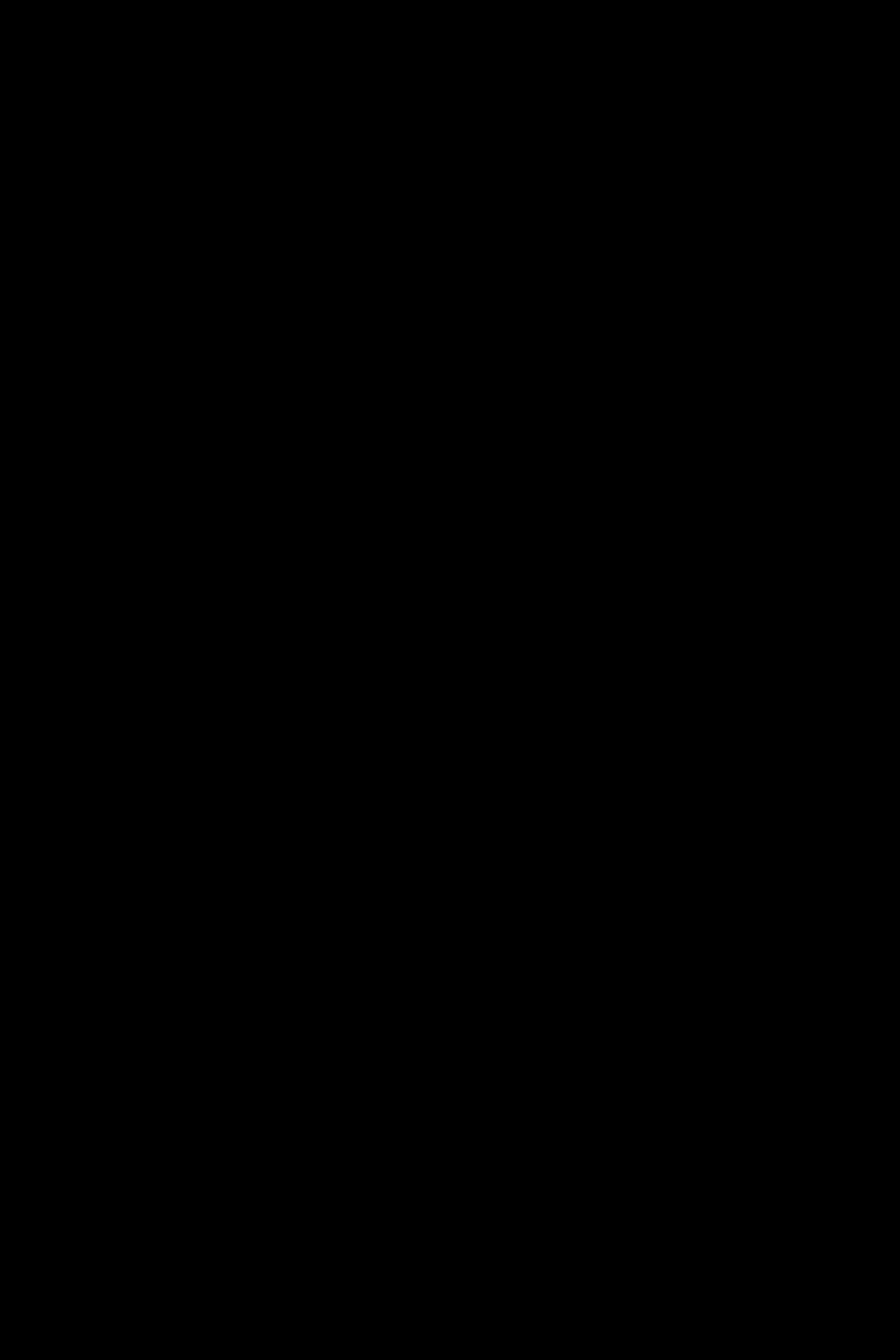
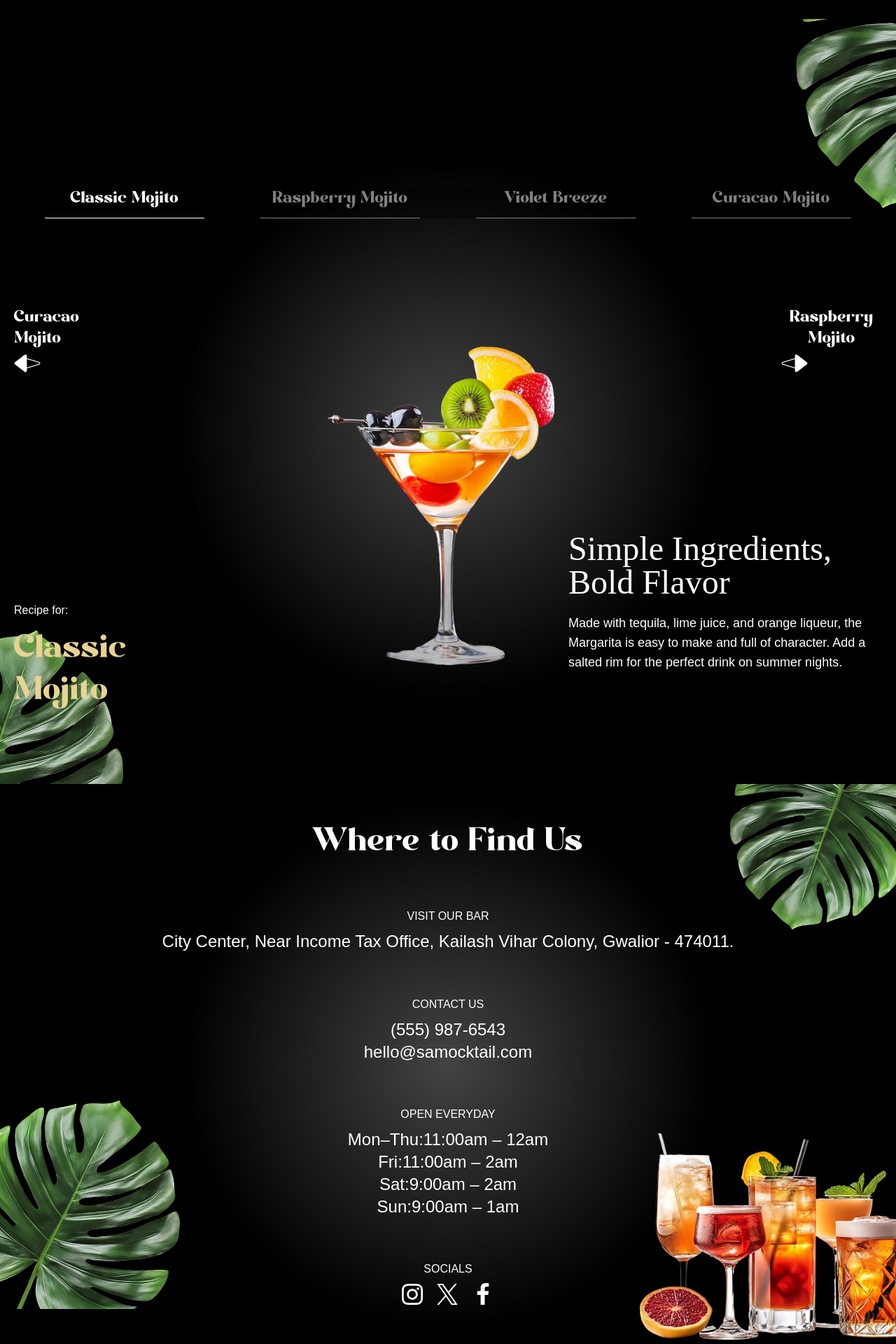
Before and after one commit to SakshamBansal753/Cool-Frontend, a React (Vite) app in the folder cocktail/: page / in a window 1280 px wide. Shown: the part 4009-5929 px from the top of the page at 70% size. Before the commit the page ends 4036 px from the top, so only its background shows below. Built offline with nearby package versions, Linux system fonts and the light colour scheme; a web font is replaced by a local one.

Commit message:
Added footer and Menu section

```diff
--- a/cocktail/src/App.jsx
+++ b/cocktail/src/App.jsx
@@ -6,6 +6,8 @@
 import Cocktails from './components/Cocktails'
 import About from './components/About'
 import Art from './components/Art'
+import Menu from './components/Menu'
+import Footer from './components/Footer'
 gsap.registerPlugin(ScrollTrigger,SplitText) //make this plugins  to use globally
 const App = () => {
   return (
@@ -15,6 +17,8 @@
     <Cocktails/>
     <About/>
     <Art/>
+    <Menu/>
+    <Footer/>
    </main>
   )
 }
--- a/cocktail/src/components/Art.jsx
+++ b/cocktail/src/components/Art.jsx
@@ -31,6 +31,7 @@
         }).to('#masked-content',{
             opacity:1,
             duration:1,
+            y:70,
             ease:'power1.inOut'
         })
     })
--- /dev/null
+++ b/cocktail/src/components/Footer.jsx
@@ -0,0 +1,78 @@
+import React from 'react'
+import { openingHours, socials } from '../../constants'
+import { useGSAP } from '@gsap/react'
+import { SplitText} from 'gsap/all';
+import gsap from 'gsap';
+const Footer = () => {
+    	useGSAP(() => {
+		const titleSplit = SplitText.create('#contact h2', { type: 'words' });
+
+		const timeline = gsap.timeline({
+		 scrollTrigger: {
+			trigger: '#contact',
+			start: 'top center',
+		 },
+		 ease: "power1.inOut"
+		})
+
+	 timeline
+		.from(titleSplit.words, {
+		 opacity: 0, yPercent: 100, stagger: 0.02
+	 })
+		.from('#contact h3, #contact p', {
+			opacity: 0, yPercent: 100, stagger: 0.02
+	 })
+		.to('#f-right-leaf', {
+		 y: '-50', duration: 1, ease: 'power1.inOut'
+	 }).to('#f-left-leaf', {
+		 y: '-50', duration: 1, ease: 'power1.inOut'
+	 }, '<')
+	})
+  return (
+    <footer id="contact">
+        <img src="/images/footer-right-leaf.png" alt="right leaft" id="f-right-leaf"/>
+         <img src="/images/footer-left-leaf.png" alt="left leaf" id="f-left-leaf"/>
+         <div className='content'>
+            <h2> Where to Find Us</h2>
+            <div>
+                <h3>Visit Our Bar</h3>
+                <p>City Center, Near Income Tax Office, Kailash Vihar Colony, Gwalior - 474011.</p>
+            </div>
+            <div>
+                <h3>Contact Us</h3>
+                <p> (555) 987-6543</p>
+                <p>hello@samocktail.com</p>
+            </div>
+            <div>
+                <h3>Open EveryDay</h3>
+                {openingHours.map((time)=>(
+                    <p key={time.day}>
+                        {time.day}:{time.time}
+                    </p>
+                ))}
+            </div>
+            <div>
+                <h3>Socials</h3>
+                <div className='flex-center gap-5'>
+                    {socials.map((social)=>(
+                        <a
+                        key={social.name}
+                        href={social.url}
+                        target="_blank"
+                        rel='nopener noreferrer'
+                        aria-label={social.name}
+                        >
+                            <img src={social.icon}/>
+                        </a>
+                    ))}
+                </div>
+            </div>
+            <div className='drink-img'>
+                <img src="/images/footer-drinks.png" alt="drinks"/>
+            </div>
+         </div>
+    </footer>
+  )
+}
+
+export default Footer
--- /dev/null
+++ b/cocktail/src/components/Menu.jsx
@@ -0,0 +1,105 @@
+
+import React, { useRef, useState } from 'react'
+import { allCocktails } from '../../constants'
+import { useGSAP } from '@gsap/react';
+import gsap from 'gsap';
+
+const Menu = () => {
+    const contentRef=useRef();
+    const [currentIndex, setcurrentIndex] = useState(0)
+    const totalcocktails=allCocktails.length;
+    useGSAP(()=>{
+        gsap.fromTo('#title',{
+            opacity:0
+        },{
+            opacity:1,duration:1
+        })
+        gsap.fromTo(".cocktail img",{
+            opacity:0,xPercent:-100
+        },{
+            opacity:1,
+            xPercent:0,
+            duration:1,
+            ease:"power1.inOut"
+        })
+        gsap.fromTo('.details h2',{
+            yPercent:100,opacity:0
+        },{
+            yPercent:0,
+            opacity:100,
+            ease:"power1.inOut"
+        })
+         gsap.fromTo('.details p',{
+            yPercent:100,opacity:0
+        },{
+            yPercent:0,
+            opacity:100,
+            ease:"power1.inOut"
+        })
+    },[currentIndex])
+    const goToSlide=(index)=>{
+        const newInedx=(index+totalcocktails)%totalcocktails
+        setcurrentIndex(newInedx)
+    }
+    const getCocktailAt=(index)=>{
+        return allCocktails[(currentIndex+index+totalcocktails)%totalcocktails]
+    }
+    const currentCocktail=getCocktailAt(0);
+    const prevCocktail=getCocktailAt(-1)
+    const nextcoctail=getCocktailAt(1)
+  return (
+    <section id="menu"
+    aria-labelledby='menu-heading'>
+            <img src='/images/slider-left-leaf.png' alt='left-leaf' id='m-left-leaf'/>
+            <img src='/images/slider-right-leaf.png' alt='right-leaf' id='m-right-leaf'/>
+
+
+            <h2 id="menu-heading" className='sr-only'>
+                Cocktail Menu
+            </h2>
+            <nav className='cocktail-tabs' aria-label='Cocktail Navigation'>
+                {allCocktails.map((cocktail,index)=>{
+                    const isActive=index===currentIndex;
+                    return (
+                        <button key={cocktail.id} className={`${isActive?'text-white border-white':'text-white/50'}`}
+                        onClick={()=>{
+                            goToSlide(index)
+                        }}>
+                            {cocktail.name}
+                        </button>
+                    )
+                })}
+            </nav>
+            <div className='content'>
+                <div className='arrows'>
+                    <button className='text-left'onClick={()=>goToSlide(currentIndex-1)}>
+                        <span>{prevCocktail.name}</span>
+                        <img src="/images/right-arrow.png" alt='right-arrow' aria-hidden="true"/>
+                    </button>
+                        <button className='text-rightt'onClick={()=>goToSlide(currentIndex+1)}>
+                        <span>{nextcoctail.name}</span>
+                        <img src="/images/left-arrow.png" alt='left-arrow' aria-hidden="true"/>
+                    </button>
+                </div>
+                <div className='cocktail'>
+                    <img src={currentCocktail.image} className='object-contain'/>
+                </div>
+                <div className='recipe'>
+                    <div ref={contentRef} className='info'>
+
+                        <p> Recipe for:</p>
+                        <p id='title'>
+                            {currentCocktail.name}
+                        </p>
+                    </div>
+                    <div className='details'>
+                        <h2>{currentCocktail.title}</h2>
+                        <p>{currentCocktail.description}</p>
+                    </div>
+                </div>
+            </div>
+    </section>
+  )
+}
+
+export default Menu
```
